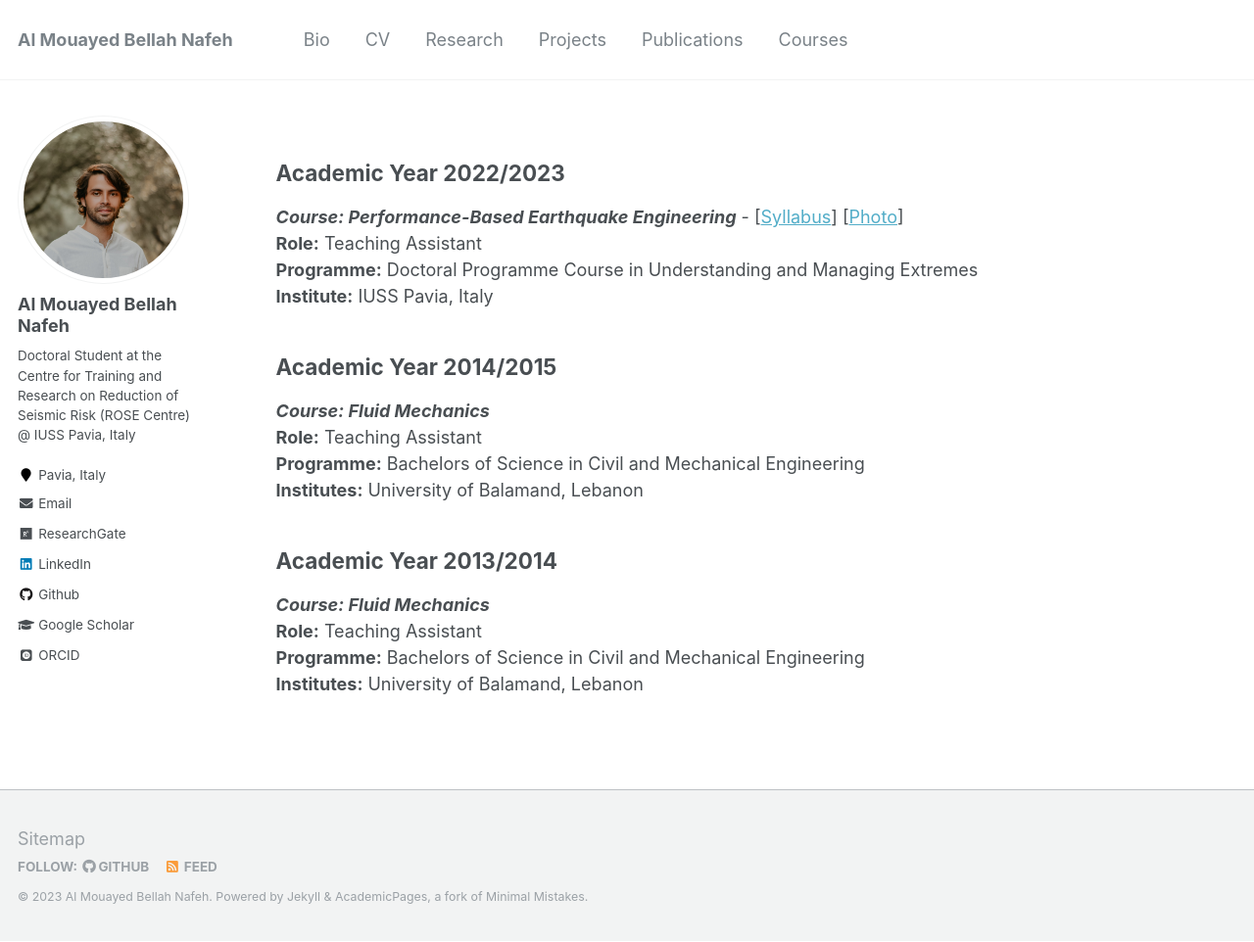
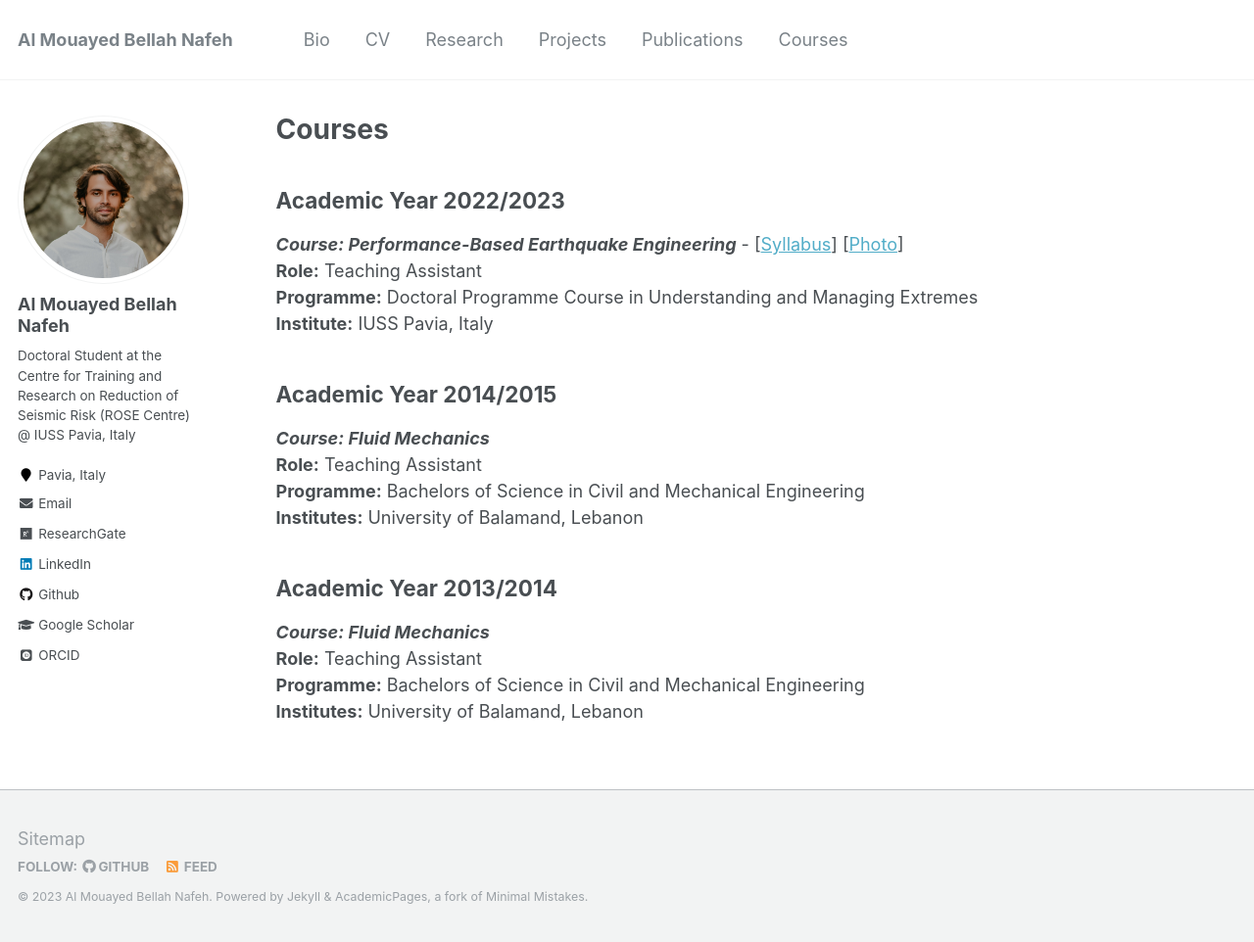
Before and after one commit to almouayedbellah-nafeh/almouayedbellah-nafeh.github.io, a Jekyll site: the page built from _pages/teaching.md, in a window 1280 px wide and 962 px high. Shown: the whole window at 98% size. Built offline with Jekyll 4.4.1, drawn with Linux system fonts in a browser that asks for light colours; some web fonts are replaced.

Commit message:
Edited some markdowns

```diff
--- a/_pages/teaching.md
+++ b/_pages/teaching.md
@@ -1,6 +1,6 @@
 ---
 layout: archive
-title: ""
+title: "Courses"
 permalink: /teaching/
 author_profile: true
 ---
```
Also changed, not shown: _pages/cv.md (+1 -3 lines).
